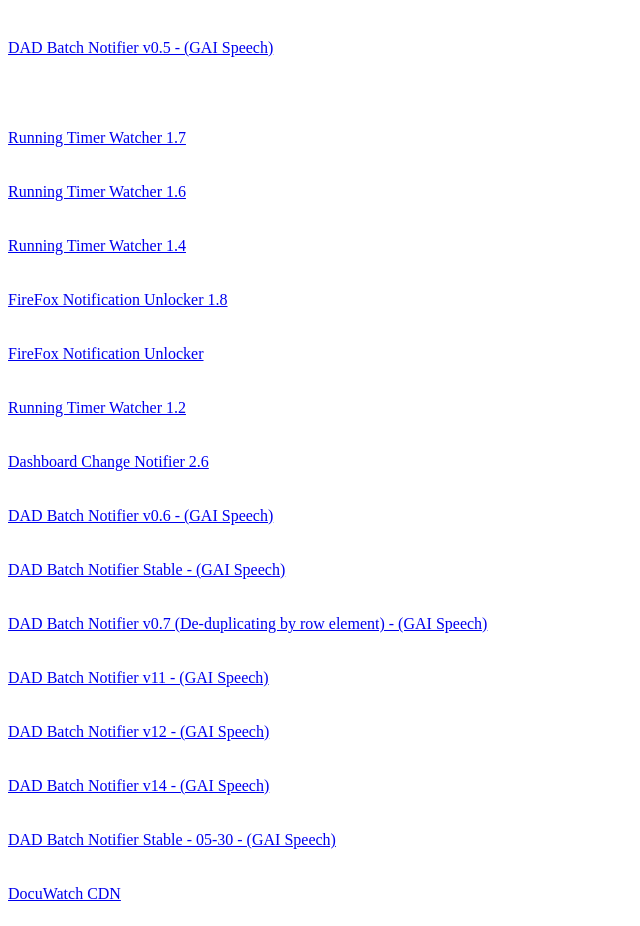
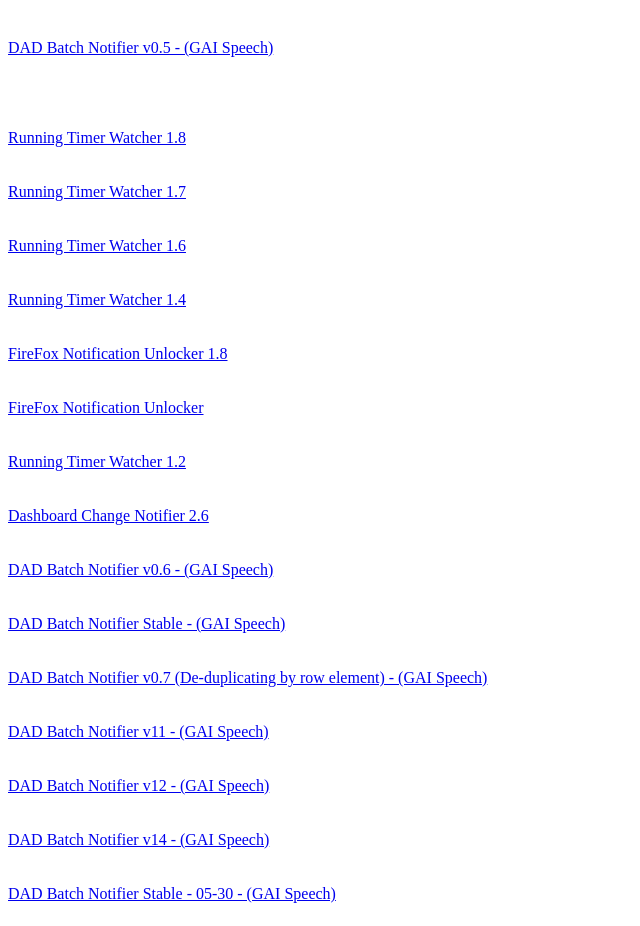
Before and after one commit to MohsenUSA/ASSIGNABLE, a plain HTML site: page index.html in a window 1280 px wide. Shown: the part 1400-2326 px from the top of the page, without its empty margins (0-640 px from the left). Drawn offline with Linux system fonts and the light colour scheme.

Commit message:
Add link for Running Timer Watcher 1.8

```diff
--- a/index.html
+++ b/index.html
@@ -344,6 +344,9 @@
   <a href=".//dad_batch_notifier.user.js">DAD Batch Notifier v0.5 - (GAI Speech)</a>
   <br><br><br><br>
   <br>
+  <a href=".//Running_Timer_Watcher.user1_8.js">Running Timer Watcher 1.8</a>
+  <br><br>
+  <br>
   <a href=".//Running_Timer_Watcher.user1_7.js">Running Timer Watcher 1.7</a>
   <br><br>
   <br>
```
